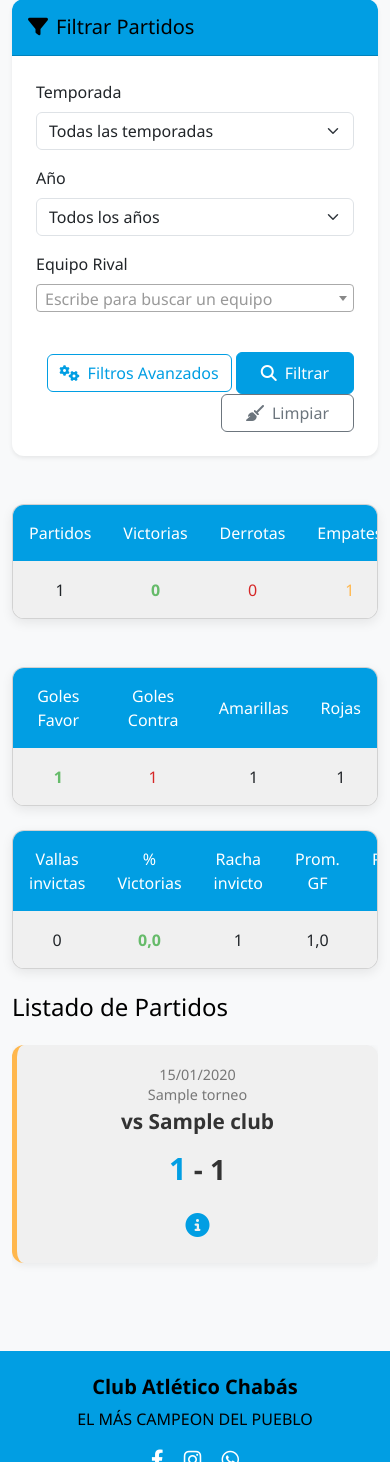
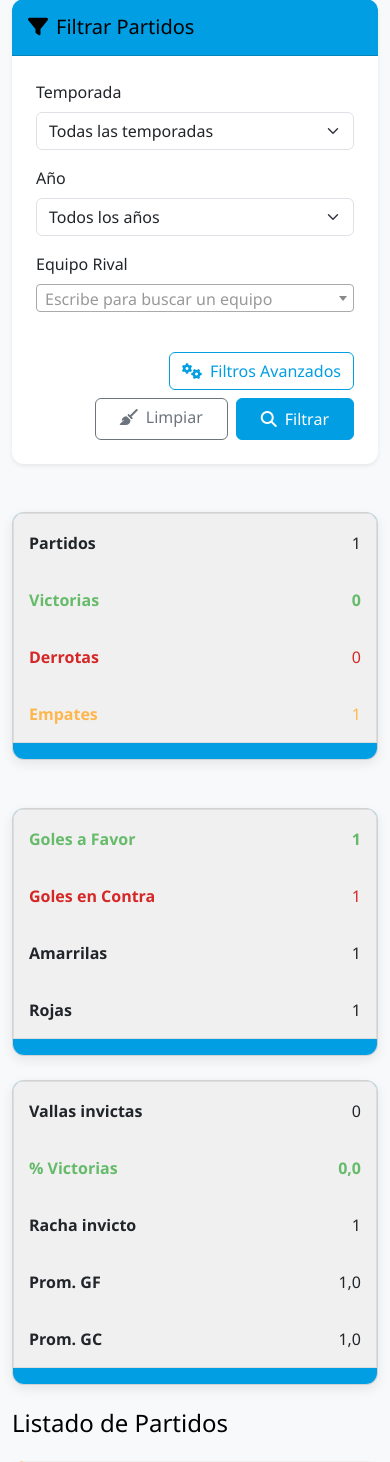
Before and after one commit to Valentin0804/HistorialClub, a Django app: page /historicos/ in a window 390 px wide. Shown: the part 314-1776 px from the top of the page. Run offline with Django 5.2, Linux system fonts and the light colour scheme; tables that the repository leaves empty hold one stand-in row (values such as "Sample post"); parts of the project's set-up code (start-up, migrations or seed data) failed here and were passed over; some libraries are stand-ins or nearby versions.

Commit message:
Cambios es vista mobile, hsitoricos

```diff
--- a/Backend/historial/static/css/historicos.css
+++ b/Backend/historial/static/css/historicos.css
@@ -96,6 +96,7 @@
 .stats-table {
   width: 100%;
   border-collapse: collapse;
+  background-color: var(--celeste-primario);
 }
 
 .stats-table th {
@@ -309,4 +310,29 @@
     font-size: 1.5rem;
     color: var(--celeste-primario);
   }
+
+  .stats-table thead {
+        display: none;
+  }
+
+  .stats-table tr {
+      display: block;
+      margin-bottom: 1rem;
+      border: 1px solid #ddd;
+  }
+
+  .stats-table td {
+      display: block;
+      text-align: right;
+      padding-right: 15px;
+      position: relative;
+  }
+
+  .stats-table td::before {
+      content: attr(data-label);
+      position: absolute;
+      left: 15px;
+      font-weight: bold;
+      text-align: left;
+  }
 }
--- a/Backend/historial/templates/historial/historicos.html
+++ b/Backend/historial/templates/historial/historicos.html
@@ -127,19 +127,20 @@
                 </div>
 
                 <!-- Botones -->
-                <div class="col-12 text-end mt-4">
-                    <a class="btn btn-outline-primary" data-bs-toggle="collapse" href="#filtrosAvanzados" role="button"
-                        aria-expanded="false" aria-controls="filtrosAvanzados">
+                <div class="d-flex justify-content-end flex-wrap mt-4" style="gap: 0.5rem;">
+                    <a class="btn btn-outline-primary" data-bs-toggle="collapse" href="#filtrosAvanzados" role="button" aria-expanded="false" aria-controls="filtrosAvanzados">
                         <i class="fas fa-cogs me-2"></i>Filtros Avanzados
+                    </a>
+
+                    <a href="{% url 'historicos' %}" class="btn btn-outline-secondary px-4">
+                        <i class="fas fa-broom me-2"></i>Limpiar
                     </a>
 
                     <button type="submit" class="btn btn-primary px-4">
                         <i class="fas fa-search me-2"></i>Filtrar
                     </button>
 
-                    <a href="{% url 'historicos' %}" class="btn btn-outline-secondary px-4">
-                        <i class="fas fa-broom me-2"></i>Limpiar
-                    </a>
+
                 </div>
 
             </form>
@@ -162,10 +163,10 @@
                 </thead>
                 <tbody>
                     <tr>
-                        <td>{{ estadisticas.partidos }}</td>
-                        <td class="win">{{ estadisticas.victorias }}</td>
-                        <td class="loss">{{ estadisticas.derrotas }}</td>
-                        <td class="draw">{{ estadisticas.empates }}</td>
+                        <td data-label="Partidos">{{ estadisticas.partidos }}</td>
+                        <td data-label="Victorias" class="win">{{ estadisticas.victorias }}</td>
+                        <td data-label="Derrotas" class="loss">{{ estadisticas.derrotas }}</td>
+                        <td data-label="Empates" class="draw">{{ estadisticas.empates }}</td>
                     </tr>
                 </tbody>
             </table>
@@ -184,10 +185,10 @@
                 </thead>
                 <tbody>
                     <tr>
-                        <td class="goals-for">{{ estadisticas.goles_a_favor }}</td>
-                        <td class="goals-against">{{ estadisticas.goles_en_contra }}</td>
-                        <td>{{ estadisticas.amarillas }}</td>
-                        <td>{{ estadisticas.rojas }}</td>
+                        <td data-label="Goles a Favor" class="goals-for">{{ estadisticas.goles_a_favor }}</td>
+                        <td data-label="Goles en Contra" class="goals-against">{{ estadisticas.goles_en_contra }}</td>
+                        <td data-label="Amarrilas">{{ estadisticas.amarillas }}</td>
+                        <td data-label="Rojas">{{ estadisticas.rojas }}</td>
                     </tr>
                 </tbody>
             </table>
@@ -208,11 +209,11 @@
             </thead>
             <tbody>
                 <tr>
-                    <td>{{ estadisticas.vallas_invictas }}</td>
-                    <td class="win-percentage">{{ estadisticas.porcentaje_victorias }}</td>
-                    <td>{{ estadisticas.max_racha_no_perdidos }}</td>
-                    <td>{{ estadisticas.promedio_goles_favor }}</td>
-                    <td>{{ estadisticas.promedio_goles_contra }}</td>
+                    <td data-label="Vallas invictas">{{ estadisticas.vallas_invictas }}</td>
+                    <td data-label="% Victorias" class="win-percentage">{{ estadisticas.porcentaje_victorias }}</td>
+                    <td data-label="Racha invicto">{{ estadisticas.max_racha_no_perdidos }}</td>
+                    <td data-label="Prom. GF">{{ estadisticas.promedio_goles_favor }}</td>
+                    <td data-label="Prom. GC">{{ estadisticas.promedio_goles_contra }}</td>
                 </tr>
             </tbody>
         </table>
```
